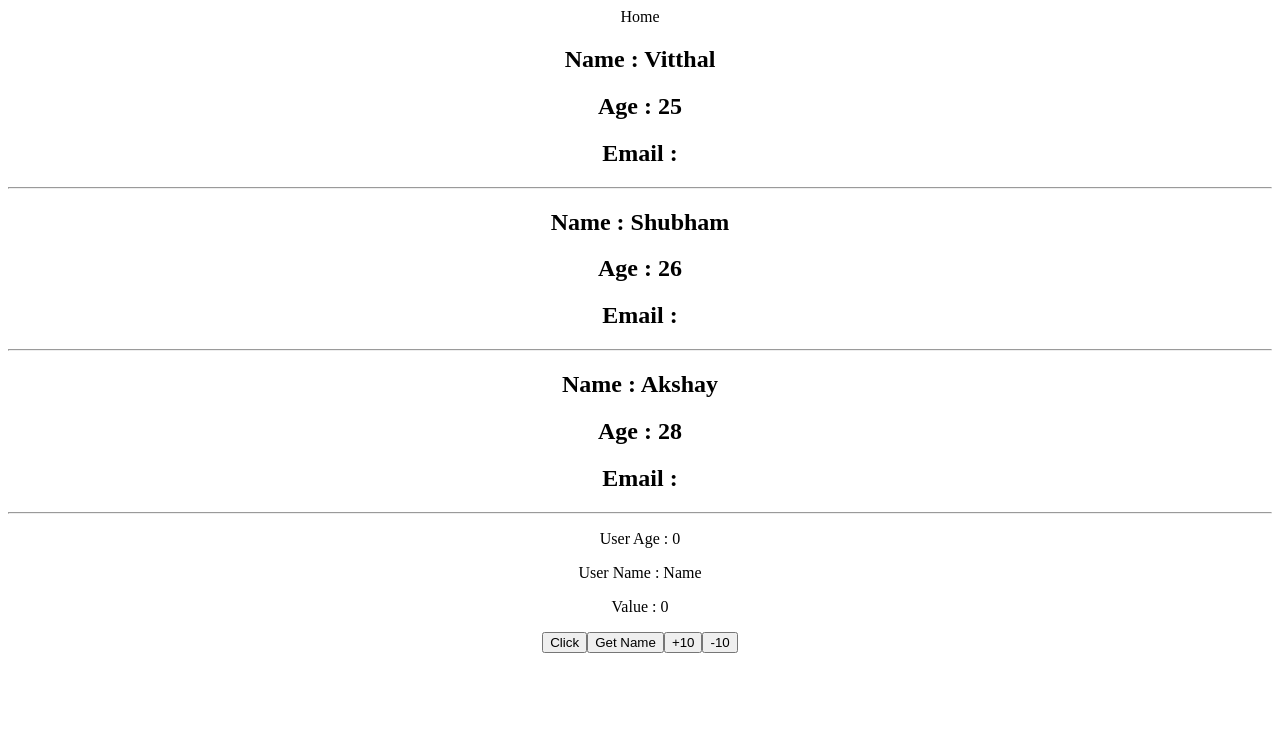
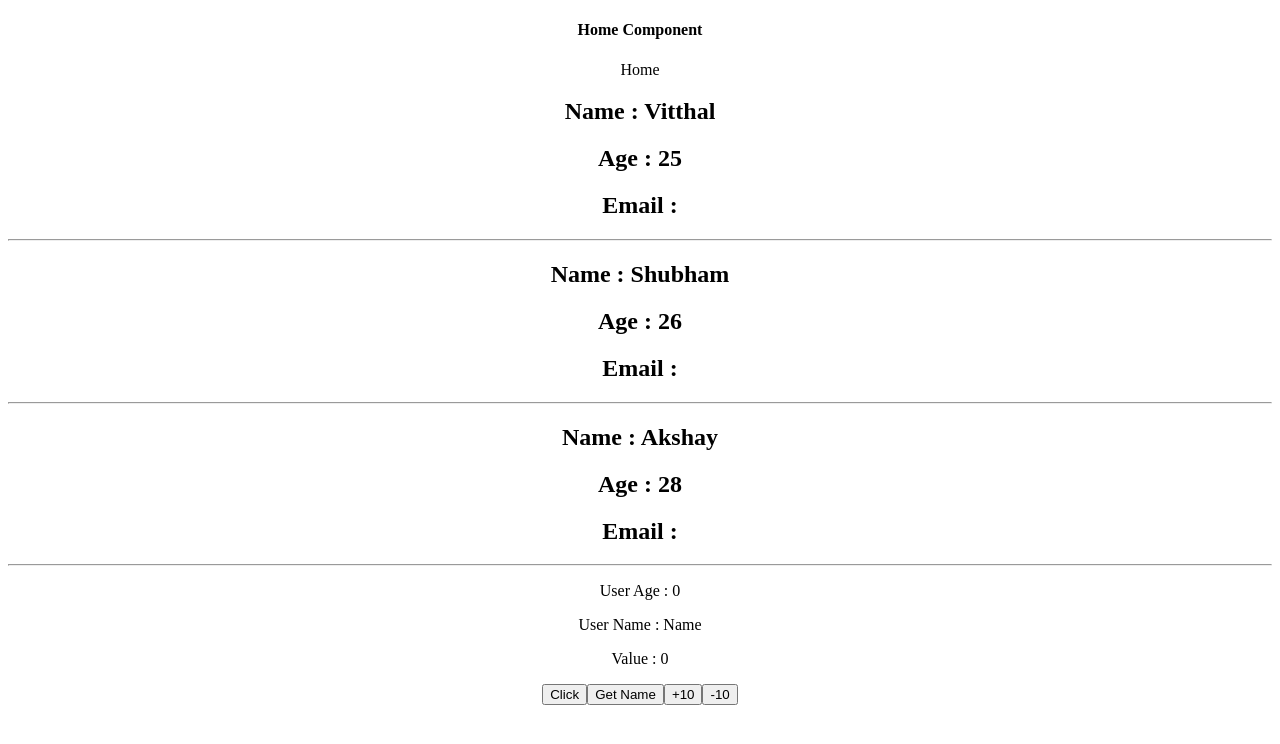
Before and after one commit to vithalmh24/reactwebsite, a React (Create React App) app: page / in a window 1280 px wide. Shown: the top 744 px of the page. Built offline with nearby package versions, Linux system fonts and the light colour scheme.

Commit message:
Home Component

```diff
--- a/src/App.js
+++ b/src/App.js
@@ -35,6 +35,7 @@ function App() {
   return (
 
     <div className="App">
+      <h4>Home Component</h4>
       <Home/>
       {
       students.map((user,key)=>{
```
